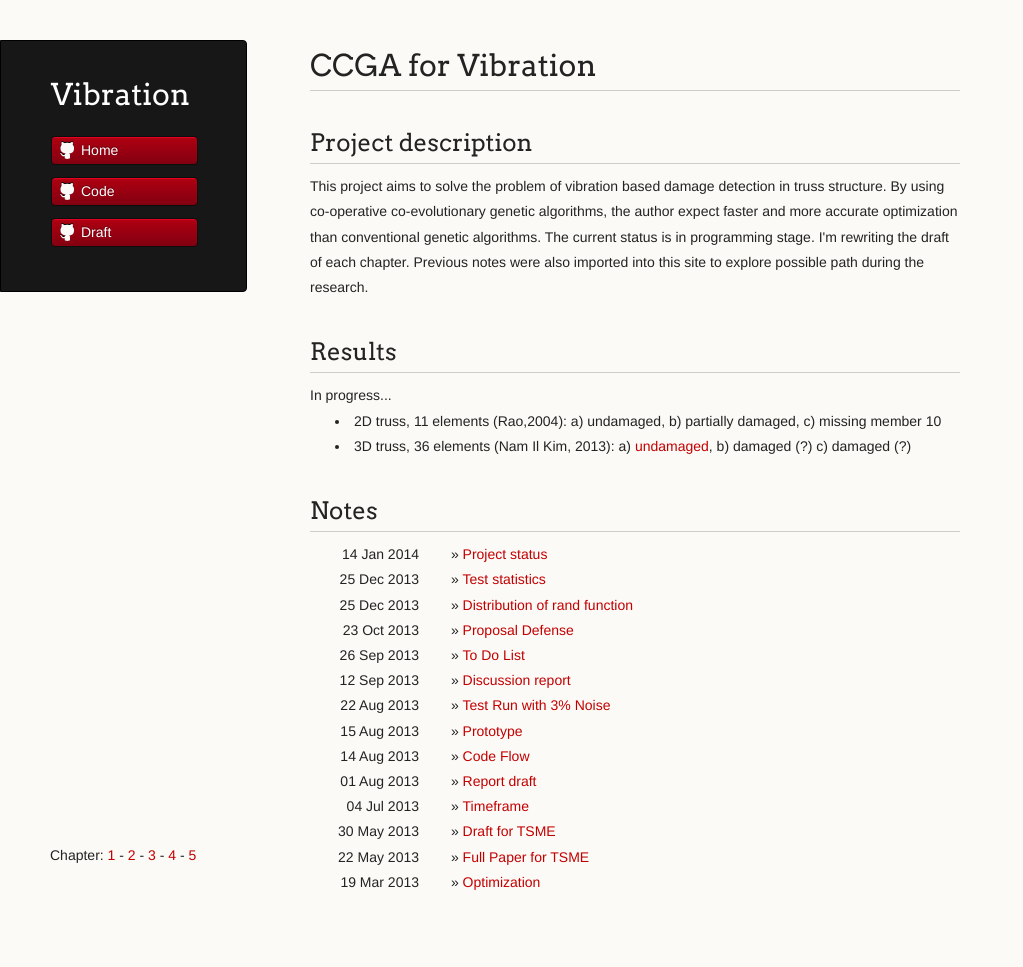
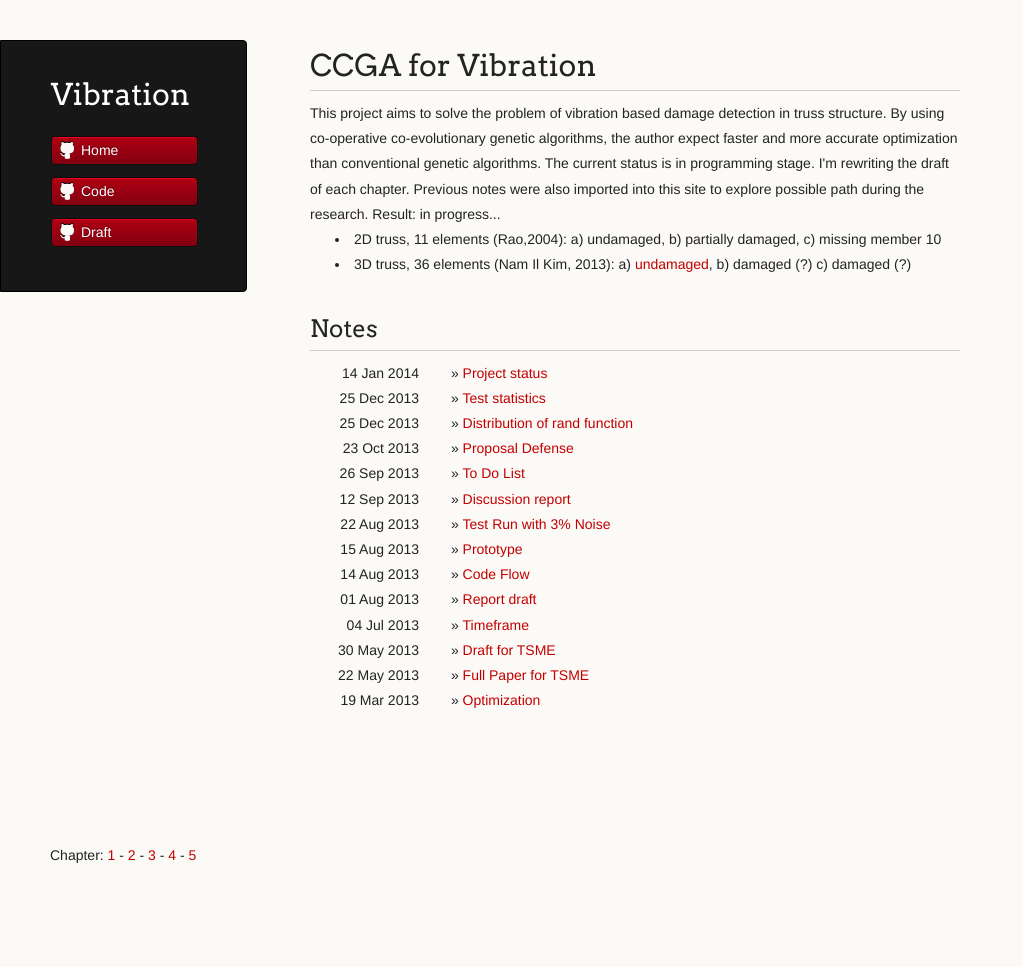
Before and after one commit to vireax/vibration, a Jekyll site: the page built from index.html, in a window 1280 px wide. Shown: the whole page, without its empty margins (0-1023 px from the left). Built offline with Jekyll 4.4.1, drawn with Linux system fonts in a browser that asks for light colours; the list of posts is cut into pages by our own code; after the commit the page ends 900 px from its top, so only the background shows below that.

Commit message:
Update index.html

```diff
--- a/index.html
+++ b/index.html
@@ -6,13 +6,9 @@ title: CCGA for vibration based damage detection in truss structures
 <div id="home">
   <h1>CCGA for Vibration</h1>
 {% if paginator.page == 1 %}
-    <h2>Project description</h2>
-This project aims to solve the problem of vibration based damage detection in truss structure. By using co-operative co-evolutionary genetic algorithms, the author expect faster and more accurate optimization than conventional genetic algorithms.
+This project aims to solve the problem of vibration based damage detection in truss structure. By using co-operative co-evolutionary genetic algorithms, the author expect faster and more accurate optimization than conventional genetic algorithms. The current status is in programming stage. I'm rewriting the draft of each chapter. Previous notes were also imported into this site to explore possible path during the research.
 
-The current status is in programming stage. I'm rewriting the draft of each chapter. Previous notes were also imported into this site to explore possible path during the research.
-
-    <h2>Results</h2>
-In progress...
+Result: in progress...
 <ul>
 <li>2D truss, 11 elements (Rao,2004): a) undamaged, b) partially damaged, c) missing member 10</li>
 <li>3D truss, 36 elements (Nam Il Kim, 2013): a) <a href="http://vireax.github.io/vibration/truss36bars/">undamaged</a>, b) damaged (?) c) damaged (?) </li>
```
